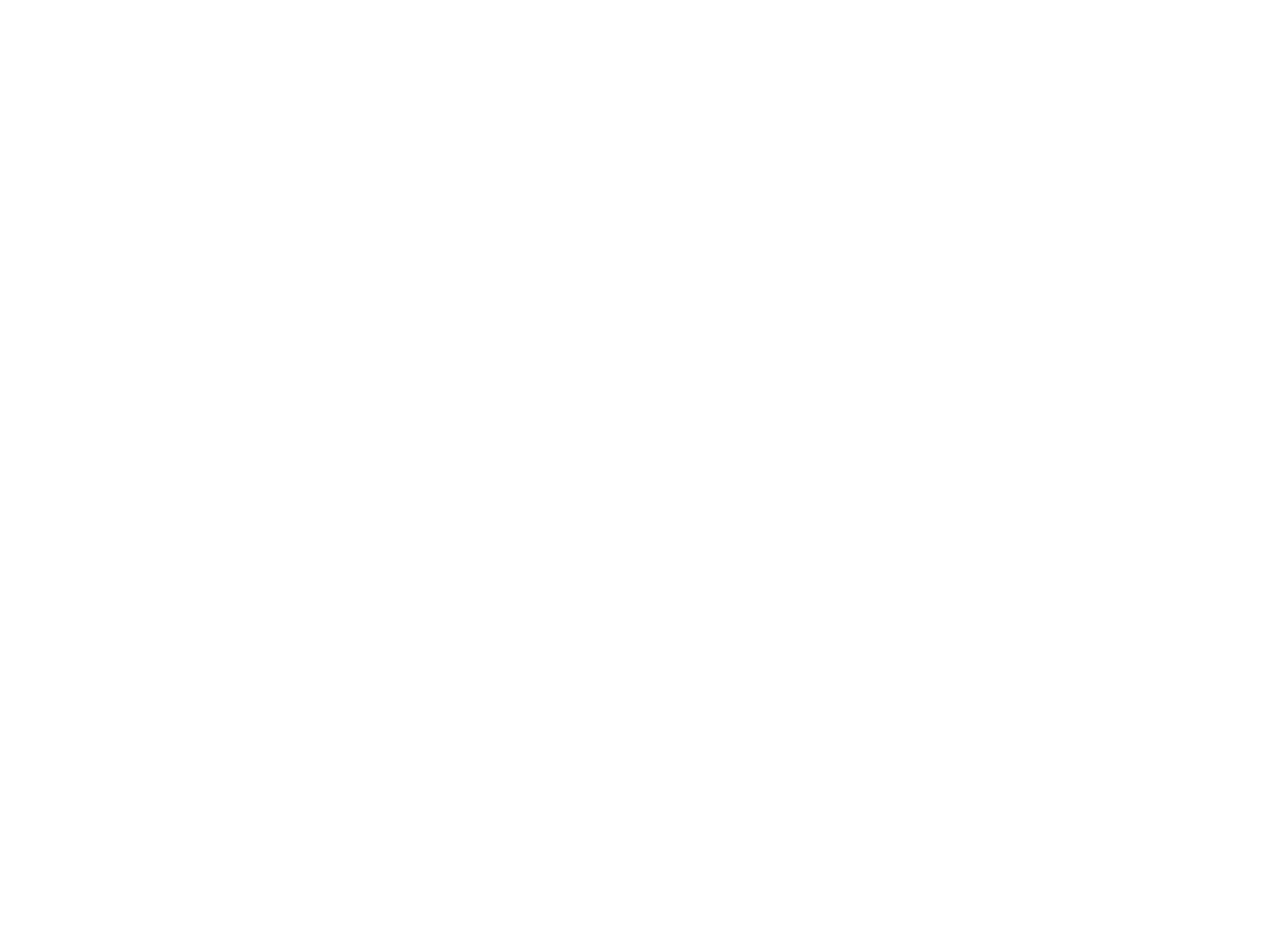
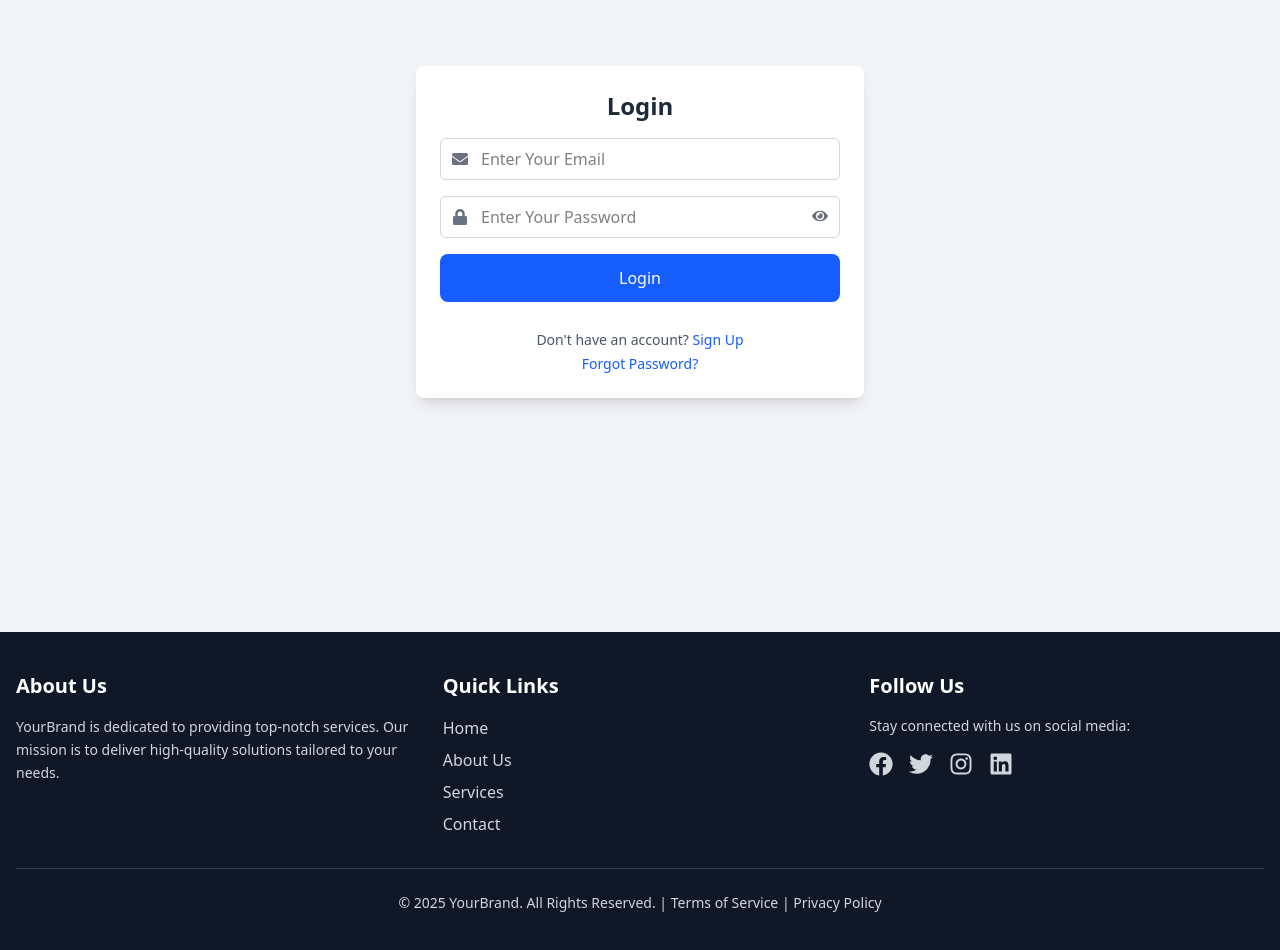
Before and after one commit to ravisingh007ravi/Sqilco_Frontend, a React (Vite) app: page /login in a window 1280 px wide. Shown: the part 240-1190 px from the top of the page. Before the commit the page ends 800 px from the top, so only its background shows below. Built offline with nearby package versions, Linux system fonts and the light colour scheme.

Commit message:
sign and Log updated

```diff
--- a/src/AllComponents.js
+++ b/src/AllComponents.js
@@ -9,3 +9,4 @@
 export {default as Services} from './components/Services';
 export {default as Setting} from './components/Setting';
 export {default as OtpVerification} from './components/OtpVerification';
+export {default as Fotoer} from './components/Fotoer';
--- a/src/App.jsx
+++ b/src/App.jsx
@@ -1,27 +1,42 @@
 import React from 'react'
-import { BrowserRouter, Routes, Route } from 'react-router-dom';
-import { Navbar, Home, LogIn, SignUp, About, PageNotFound, Contact,
-  Services, Setting, Profile, OtpVerification } from './AllComponents'
+import { BrowserRouter, Routes, Route, Outlet, Navigate } from 'react-router-dom';
+import {
+  Navbar, Home, LogIn, SignUp, About, PageNotFound, Contact,
+  Services, Setting, Profile, OtpVerification, Fotoer
+} from './AllComponents'
 
 export default function App() {
+
+  const [otpverify, setOtpVerify] = React.useState(false);
+  const PrivateOtpRoute = ({ otpverify }) => {
+    return otpverify ? <Outlet /> : <Navigate replace to="/" />;
+  };
+
   return (
     <BrowserRouter>
       <Navbar />
 
       <Routes>
+
+        {/* Public Routes */}
         <Route path='/' element={<Home />} />
         <Route path='/login' element={<LogIn />} />
-        <Route path='/signup' element={<SignUp />} />
+        <Route path='/signup' element={<SignUp setOtpVerify={setOtpVerify} />} />
         <Route path='/about' element={<About />} />
         <Route path='/service' element={<Services />} />
         <Route path='/setting' element={<Setting />} />
         <Route path='/contact' element={<Contact />} />
         <Route path='/profile' element={<Profile />} />
-        <Route path='/otpverification/:id' element={<OtpVerification />} />
         <Route path='/*' element={<PageNotFound />} />
 
+
+        {/* Private Routes */}
+        <Route element={<PrivateOtpRoute otpverify={otpverify} />}>
+          <Route path='/otpverification/:id' element={<OtpVerification />} />
+        </Route>
+
       </Routes>
-
+      <Fotoer />
     </BrowserRouter>
   )
 }
--- /dev/null
+++ b/src/components/Fotoer.jsx
@@ -0,0 +1,105 @@
+import React from "react";
+import { FaFacebook, FaTwitter, FaInstagram, FaLinkedin } from "react-icons/fa";
+
+const Footer = () => {
+  return (
+    <footer className="bg-gray-900 text-gray-300 py-10 ">
+      <div className="container mx-auto px-4">
+        {/* Footer Top Section */}
+        <div className="grid grid-cols-1 md:grid-cols-3 gap-8">
+          {/* Column 1: About Section */}
+          <div>
+            <h2 className="text-xl font-semibold text-white mb-4">About Us</h2>
+            <p className="text-sm leading-relaxed">
+              YourBrand is dedicated to providing top-notch services. Our mission is to deliver high-quality solutions tailored to your needs.
+            </p>
+          </div>
+
+          {/* Column 2: Quick Links */}
+          <div>
+            <h2 className="text-xl font-semibold text-white mb-4">Quick Links</h2>
+            <ul className="space-y-2">
+              <li>
+                <a
+                  href="/#"
+                  className="hover:text-gray-400 transition duration-200"
+                >
+                  Home
+                </a>
+              </li>
+              <li>
+                <a
+                  href="/#"
+                  className="hover:text-gray-400 transition duration-200"
+                >
+                  About Us
+                </a>
+              </li>
+              <li>
+                <a
+                  href="/#"
+                  className="hover:text-gray-400 transition duration-200"
+                >
+                  Services
+                </a>
+              </li>
+              <li>
+                <a
+                  href="/#"
+                  className="hover:text-gray-400 transition duration-200"
+                >
+                  Contact
+                </a>
+              </li>
+            </ul>
+          </div>
+
+          {/* Column 3: Social Media */}
+          <div>
+            <h2 className="text-xl font-semibold text-white mb-4">Follow Us</h2>
+            <p className="text-sm mb-4">Stay connected with us on social media:</p>
+            <div className="flex space-x-4">
+              <a
+                href="/#"
+                aria-label="Facebook"
+                className="text-gray-300 hover:text-gray-400 transition duration-200"
+              >
+                <FaFacebook size={24} />
+              </a>
+              <a
+                href="/#"
+                aria-label="Twitter"
+                className="text-gray-300 hover:text-gray-400 transition duration-200"
+              >
+                <FaTwitter size={24} />
+              </a>
+              <a
+                href="/#"
+                aria-label="Instagram"
+                className="text-gray-300 hover:text-gray-400 transition duration-200"
+              >
+                <FaInstagram size={24} />
+              </a>
+              <a
+                href="/#"
+                aria-label="LinkedIn"
+                className="text-gray-300 hover:text-gray-400 transition duration-200"
+              >
+                <FaLinkedin size={24} />
+              </a>
+            </div>
+          </div>
+        </div>
+
+        {/* Footer Bottom Section */}
+        <div className="mt-8 border-t border-gray-700 pt-6 text-center">
+          <p className="text-sm">
+            &copy; 2025 YourBrand. All Rights Reserved. | Terms of Service | Privacy Policy
+          </p>
+        </div>
+      </div>
+    </footer>
+  );
+};
+
+export default Footer;
--- a/src/components/LogIn/LogIn.jsx
+++ b/src/components/LogIn/LogIn.jsx
@@ -1,9 +1,99 @@
-import React from 'react'
+import React, { useState } from "react";
+import axios from "axios";
+import { useFormik } from "formik";
+import { useNavigate } from "react-router-dom";
+import { FaEnvelope, FaLock, FaEye, FaEyeSlash } from "react-icons/fa";
+import { showSuccessToast, showErrorToast } from "../ToastifyNotification/Notofication";
+import { LocalHost } from "../../GlobalURL";
+import { LoginSchema } from "../Validation/AllValidation";
+import { Link } from "react-router-dom";
 
-export default function LogIn() {
+
+export default function Login() {
+  const navigate = useNavigate();
+  const [isLoading, setIsLoading] = useState(false);
+  const [showPassword, setShowPassword] = useState(false);
+
+
+
+  const { values, handleSubmit, handleChange, handleBlur, errors, touched } = useFormik({
+    initialValues: { email: "", password: "" },
+    validationSchema: LoginSchema,
+
+    onSubmit: async (values) => {
+      try {
+        setIsLoading(true);
+        const response = await axios.post(`${LocalHost}loginUser`, values);
+
+        if (response.status === 200) {
+          showSuccessToast("Successfully Logged In");
+          navigate("/");
+        }
+      } catch (error) {
+        showErrorToast(error.response?.data?.msg || "Invalid Credentials");
+      } finally {
+        setIsLoading(false);
+      }
+    },
+  });
+
+  const INPUT_FIELDS = [
+    { name: "email", type: "email", placeholder: "Enter Your Email", icon: <FaEnvelope /> },
+    { name: "password", type: "password", placeholder: "Enter Your Password", icon: <FaLock /> },
+  ];
+
   return (
-    <div>
-      LogIn
+    <div className="flex justify-center items-center min-h-screen bg-gray-100 p-4">
+      <div className="w-full max-w-md bg-white shadow-lg rounded-lg p-6">
+        <h2 className="text-2xl font-semibold text-center text-gray-800 mb-4">Login</h2>
+
+        <form onSubmit={handleSubmit} className="flex flex-col gap-4">
+
+          {INPUT_FIELDS.map(({ name, type, placeholder, icon }, index) => (
+            <div key={index} className="flex flex-col">
+              <div className="relative flex items-center">
+                <span className="absolute left-3 text-gray-500">{icon}</span>
+                <input
+                  name={name}
+                  type={name === "password" ? (showPassword ? "text" : "password") : type}
+                  placeholder={placeholder}
+                  value={values[name]}
+                  onChange={handleChange}
+                  onBlur={handleBlur}
+                  className="border border-gray-300 rounded-md px-10 py-2 w-full focus:ring-2 focus:ring-blue-400"
+                />
+                {name === "password" && (
+                  <button
+                    type="button"
+                    className="absolute right-3 top-3 text-gray-500"
+                    onClick={() => setShowPassword(!showPassword)}
+                  >
+                    {showPassword ? <FaEyeSlash /> : <FaEye />}
+                  </button>
+                )}
+              </div>
+              {touched[name] && errors[name] && <p className="text-red-500 text-sm mt-1">{errors[name]}</p>}
+            </div>
+          ))}
+
+          <button
+            type="submit"
+            className={`w-full p-3 rounded-lg transition-all flex items-center justify-center ${isLoading ? "bg-gray-500 cursor-not-allowed" : "bg-blue-600 hover:bg-blue-700 text-white"}`}
+            disabled={isLoading}
+          >
+            {isLoading ? "Logging In..." : "Login"}
+          </button>
+
+          <div className="text-center mt-3">
+            <p className="text-sm text-gray-600">
+              Don't have an account? <Link to="/signup" className="text-blue-600 hover:underline">Sign Up</Link>
+            </p>
+            <p className="text-sm text-gray-600 mt-1">
+              <Link to="/reset-password" className="text-blue-600 hover:underline">Forgot Password?</Link>
+            </p>
+          </div>
+        </form>
+      </div>
     </div>
-  )
+  );
 }
--- a/src/components/SignUp/Signup.jsx
+++ b/src/components/SignUp/Signup.jsx
@@ -1,88 +1,96 @@
-import React from "react";
-import axios from 'axios'
+import React, { useState } from "react";
+import axios from "axios";
 import { useFormik } from "formik";
-import { UserSchema } from '../Validation/AllValidation'
-import { LocalHost } from '../../GlobalURL'
+import { UserSchema } from "../Validation/AllValidation";
+import { LocalHost } from "../../GlobalURL";
 import { useNavigate } from "react-router-dom";
-import { showSuccessToast, showErrorToast } from '../ToastifyNotification/Notofication'
+import { showSuccessToast, showErrorToast } from "../ToastifyNotification/Notofication";
+import { FaUser, FaEnvelope, FaLock, FaEye, FaEyeSlash } from "react-icons/fa";
+import { Link } from "react-router-dom";
 
-export default function Signup() {
-
-  const Navigate = useNavigate()
-  const [isLoading, setIsLoading] = React.useState(false);
-
+export default function Signup({ setOtpVerify }) {
+  const navigate = useNavigate();
+  const [isLoading, setIsLoading] = useState(false);
+  const [showPassword, setShowPassword] = useState(false);
+  const [showConfirmPassword, setShowConfirmPassword] = useState(false);
 
   const { values, handleSubmit, handleChange, handleBlur, errors, touched } = useFormik({
-    initialValues: { name: "", email: "", password: "" },
+    initialValues: { name: "", email: "", password: "", confirmPassword: "" },
     validationSchema: UserSchema,
     onSubmit: async (values) => {
       try {
         setIsLoading(true);
-        const response = await axios.post(`${LocalHost}createUSer`, values)
+        const response = await axios.post(`${LocalHost}createUSer`, values);
 
-        const UserId = response.data.id
+        const userId = response.data.id;
         if (response.status === 200 || response.status === 201) {
-          showSuccessToast('Successfully signed up user')
-          Navigate(`/otpverification/${UserId}`)
+          showSuccessToast("Successfully signed up user");
+          setOtpVerify(true)
+          navigate(`/otpverification/${userId}`);
         }
-
+      } catch (error) {
+        if (!(error.response.data.data.isAccountActive)) showErrorToast(error.response?.data?.msg);
+        else if (error.response.data.data.isdelete) showErrorToast(error.response?.data?.msg);
+        else if (error.response.data.data.isVerify) {
+          showSuccessToast(error.response?.data?.msg);
+          navigate("/login");
+        } else {
+          showErrorToast(error.response?.data?.msg || "An error occurred");
         }
-      catch (error) {
-        if (!(error.response.data.data.isAccountActive)) showErrorToast(error.response?.data?.msg)
-
-        else if ((error.response.data.data.isdelete)) showErrorToast(error.response?.data?.msg)
-
-        else if ((error.response.data.data.isVerify)) {
-          showSuccessToast(error.response?.data?.msg)
-          Navigate('/login')
+      } finally {
+        setIsLoading(false);
       }
-        else {
-          showErrorToast(error.response?.data?.msg || "An error occurred")
-        }
-      }
-      finally { setIsLoading(false); }
-
     },
   });
 
-
-  const INPUTDATA = [
-    { name: "name", type: "text", placeholder: "Enter Your Name" },
-    { name: "email", type: "email", placeholder: "Enter Your Email" },
-    { name: "password", type: "password", placeholder: "Enter Your Password" },
+  const INPUT_FIELDS = [
+    { name: "name", type: "text", placeholder: "Enter Your Name", icon: <FaUser /> },
+    { name: "email", type: "email", placeholder: "Enter Your Email", icon: <FaEnvelope /> },
+    { name: "password", type: "password", placeholder: "Enter Your Password", icon: <FaLock /> },
+    { name: "confirmPassword", type: "password", placeholder: "Confirm Your Password", icon: <FaLock /> },
   ];
 
   return (
     <div className="flex justify-center items-center min-h-screen bg-gray-100 p-4">
       <div className="w-full max-w-md bg-white shadow-lg rounded-lg p-6">
-        <h2 className="text-2xl font-semibold text-center text-gray-800 mb-4">
-          Sign Up
-        </h2>
+        <h2 className="text-2xl font-semibold text-center text-gray-800 mb-4">Sign Up</h2>
 
         <form onSubmit={handleSubmit} className="flex flex-col gap-4">
-          {INPUTDATA.map(({ name, type, placeholder }, index) => (
-            <div key={index}>
+
+          {INPUT_FIELDS.map(({ name, type, placeholder, icon }, index) => (
+            <div key={index} className="flex flex-col">
+              <div className="relative flex items-center">
+                <span className="absolute left-3 text-gray-500">{icon}</span>
                 <input
                   name={name}
-                type={type}
+                  type={
+                    name === "password" ? (showPassword ? "text" : "password") :
+                      name === "confirmPassword" ? (showConfirmPassword ? "text" : "password") : type
+                  }
                   placeholder={placeholder}
                   value={values[name]}
                   onChange={handleChange}
                   onBlur={handleBlur}
-                className="border border-gray-300 rounded-md px-3 py-2 focus:outline-none focus:ring-2 focus:ring-blue-400 w-full"
+                  className="border border-gray-300 rounded-md px-10 py-2 w-full focus:ring-2 focus:ring-blue-400"
                 />
-              {touched[name] && errors[name] && (
-                <p className="text-red-500 text-sm">{errors[name]}</p>
+                {(name === "password" || name === "confirmPassword") && (
+                  <button
+                    type="button"
+                    className="absolute right-3 top-3 text-gray-500"
+                    onClick={() =>
+                      name === "password"
+                        ? setShowPassword(!showPassword)
+                        : setShowConfirmPassword(!showConfirmPassword)
+                    }
+                  >
+                    {name === "password" ? (showPassword ? <FaEyeSlash /> : <FaEye />) :
+                      name === "confirmPassword" ? (showConfirmPassword ? <FaEyeSlash /> : <FaEye />) : null}
+                  </button>
                 )}
               </div>
+              {touched[name] && errors[name] && <p className="text-red-500 text-sm mt-1">{errors[name]}</p>}
+            </div>
           ))}
-
-          {/* <button
-            type="submit"
-            className="bg-blue-500 text-white py-2 rounded-md hover:bg-blue-600 transition duration-200"
-          >
-            {isLoading ? "Signing Up..." : "Sign Up"}
-          </button> */}
 
 
           <button
@@ -90,18 +98,15 @@
             className={`w-full p-3 rounded-lg transition-all flex items-center justify-center ${isLoading ? "bg-gray-500 cursor-not-allowed" : "bg-blue-600 hover:bg-blue-700 text-white"}`}
             disabled={isLoading}
           >
-            {isLoading ? (
-              <>
-                <svg className="animate-spin h-5 w-5 mr-2 border-4 border-white border-t-transparent rounded-full" viewBox="0 0 24 24"></svg>
-                Uploading...
-              </>
-            ) : (
-              "Sign Up"
-            )}
+            {isLoading ? "Signing Up..." : "Sign Up"}
           </button>
 
+          <div className="text-center mt-3">
+            <p className="text-sm text-gray-600">
+              Already have an account? <Link to="/login" className="text-blue-600 hover:underline">Login</Link>
+            </p>
 
-
+          </div>
         </form>
       </div>
     </div>
--- a/src/components/Validation/AllValidation.js
+++ b/src/components/Validation/AllValidation.js
@@ -1,7 +1,35 @@
 import * as Yup from "yup";
 
 export const UserSchema = Yup.object().shape({
-    name: Yup.string() .matches(/^[A-Za-z\s]+$/, 'Only alphabets are allowed').min(2).max(50).required('Name is required'),
-    email: Yup.string().matches(/^\w+([\.-]?\w+)*@\w+([\.-]?\w+)*(\.\w{2,3})+$/, 'Invalid email format').required('Email is required'),
-    password: Yup.string().matches(/^(?=.*\d)(?=.*[!@#$%^&*])(?=.*[a-z])(?=.*[A-Z]).{8,}$/,'Invalid password format').required('Password is required').min(8, 'Password must be at least 8 characters'),
+    name: Yup.string().matches(/^[A-Za-z\s]+$/, 'Only alphabets are allowed')
+        .min(2, 'Name must be at least 2 characters')
+        .max(50, 'Name must be less than 50 characters')
+        .required('Name is required'),
+
+    email: Yup.string()
+        .matches(/^\w+([\.-]?\w+)*@\w+([\.-]?\w+)*(\.\w{2,3})+$/, 'Invalid email format')
+        .required('Email is required'),
+
+    password: Yup.string()
+        .matches(/^(?=.*\d)(?=.*[!@#$%^&*])(?=.*[a-z])(?=.*[A-Z]).{8,}$/,
+            'Password must contain at least 8 characters, one uppercase, one lowercase, one number, and one special character')
+        .required('Password is required'),
+
+    confirmPassword: Yup.string()
+        .oneOf([Yup.ref('password'), null], 'Passwords must match')
+        .required('Confirm Password is required'),
 });
+
+
+
+export const LoginSchema = Yup.object().shape({
+
+    email: Yup.string()
+        .matches(/^\w+([\.-]?\w+)*@\w+([\.-]?\w+)*(\.\w{2,3})+$/, 'Invalid email format')
+        .required('Email is required'),
+
+    password: Yup.string()
+        .matches(/^(?=.*\d)(?=.*[!@#$%^&*])(?=.*[a-z])(?=.*[A-Z]).{8,}$/,
+            'Password must contain at least 8 characters, one uppercase, one lowercase, one number, and one special character')
+        .required('Password is required'),
+});
```
Lines whose indentation alone changed are shown as unchanged.
